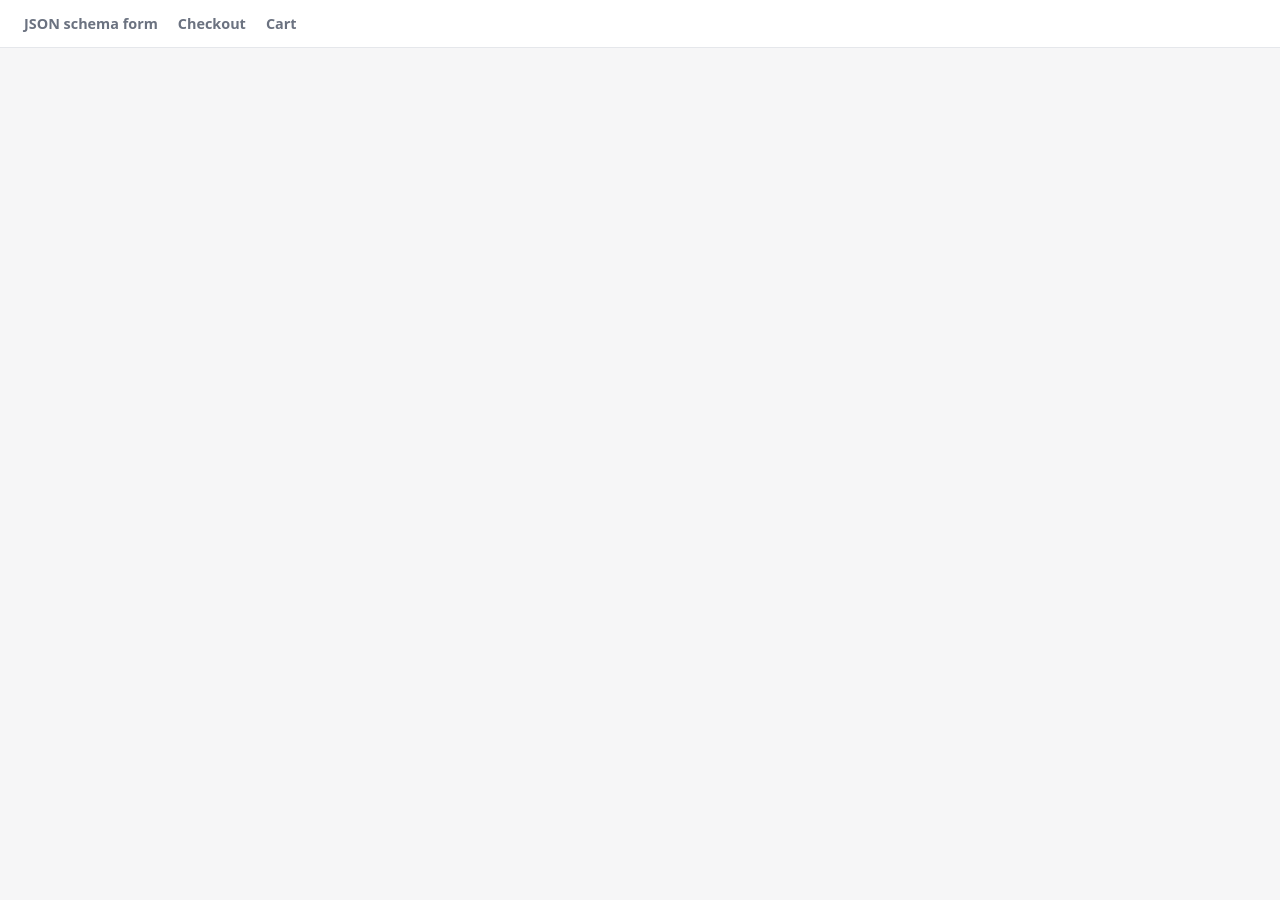
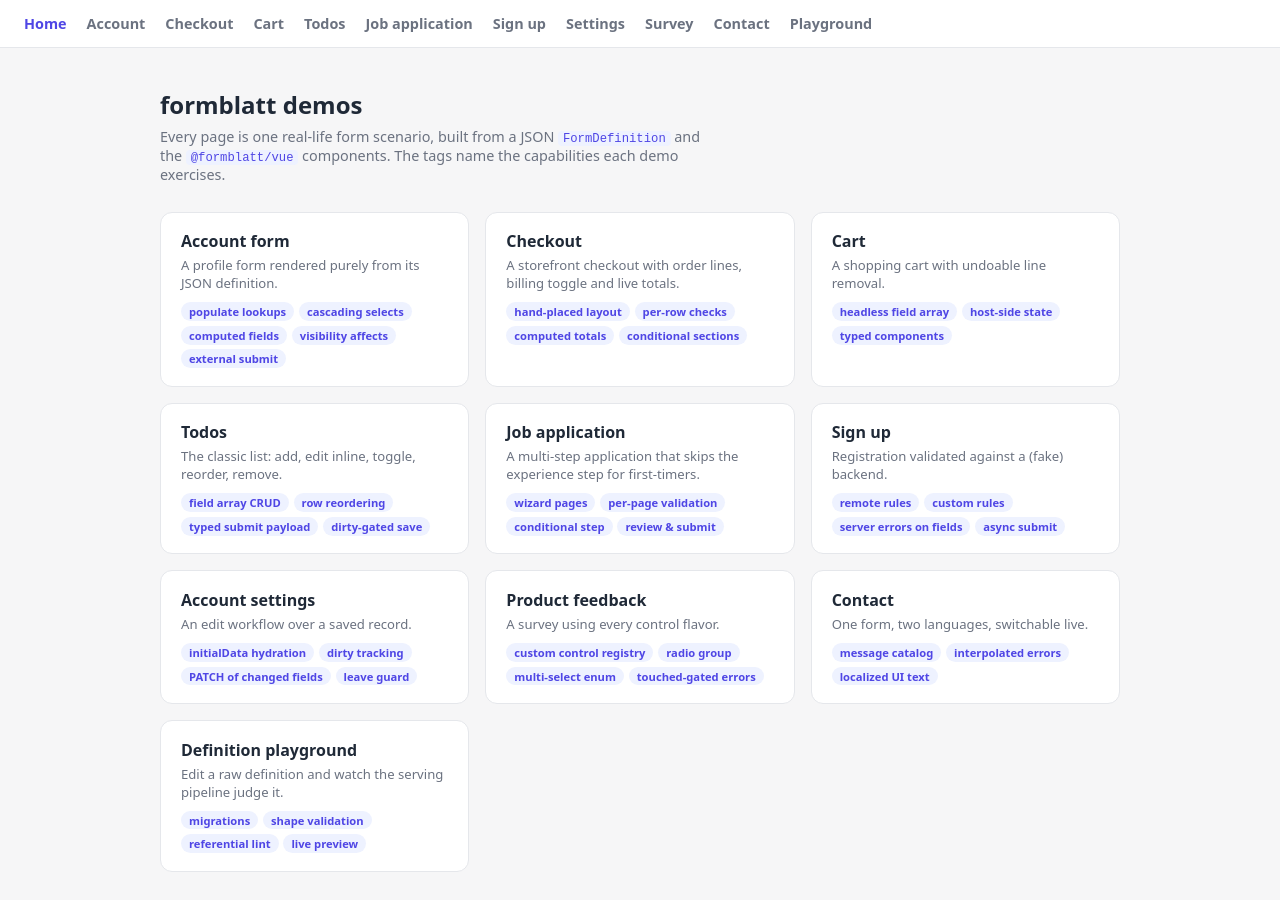
Before and after one commit to formblatt-org/formblatt, a Nuxt app in the folder apps/demo/: page / in a window 1280 px wide. Shown: the top 900 px of the page. Before the commit the page ends 800 px from the top, so only its background shows below. Built offline with nearby package versions, Linux system fonts and the light colour scheme.

Commit message:
add demo landing page and expand the nav

```diff
--- a/apps/demo/app/app.vue
+++ b/apps/demo/app/app.vue
@@ -3,9 +3,17 @@
 <template>
   <div class="app-shell">
     <nav class="app-nav">
-      <NuxtLink to="/">JSON schema form</NuxtLink>
+      <NuxtLink to="/">Home</NuxtLink>
+      <NuxtLink to="/account">Account</NuxtLink>
       <NuxtLink to="/checkout">Checkout</NuxtLink>
       <NuxtLink to="/cart">Cart</NuxtLink>
+      <NuxtLink to="/todos">Todos</NuxtLink>
+      <NuxtLink to="/careers">Job application</NuxtLink>
+      <NuxtLink to="/signup">Sign up</NuxtLink>
+      <NuxtLink to="/settings">Settings</NuxtLink>
+      <NuxtLink to="/survey">Survey</NuxtLink>
+      <NuxtLink to="/contact">Contact</NuxtLink>
+      <NuxtLink to="/playground">Playground</NuxtLink>
     </nav>
     <NuxtPage />
   </div>
@@ -40,7 +48,8 @@ body {
   color: #1f2937;
 }
 
-.app-nav a.router-link-active {
+/* exact: the "/" home link would otherwise count as active on every route */
+.app-nav a.router-link-exact-active {
   color: #4f46e5;
 }
 </style>
--- /dev/null
+++ b/apps/demo/app/pages/index.vue
@@ -0,0 +1,172 @@
+<script setup lang="ts">
+/** Every demo page, with the formblatt capabilities it exercises. */
+const DEMOS = [
+  {
+    to: "/account",
+    title: "Account form",
+    scenario: "A profile form rendered purely from its JSON definition.",
+    features: ["populate lookups", "cascading selects", "computed fields", "visibility affects", "external submit"],
+  },
+  {
+    to: "/checkout",
+    title: "Checkout",
+    scenario: "A storefront checkout with order lines, billing toggle and live totals.",
+    features: ["hand-placed layout", "per-row checks", "computed totals", "conditional sections"],
+  },
+  {
+    to: "/cart",
+    title: "Cart",
+    scenario: "A shopping cart with undoable line removal.",
+    features: ["headless field array", "host-side state", "typed components"],
+  },
+  {
+    to: "/todos",
+    title: "Todos",
+    scenario: "The classic list: add, edit inline, toggle, reorder, remove.",
+    features: ["field array CRUD", "row reordering", "typed submit payload", "dirty-gated save"],
+  },
+  {
+    to: "/careers",
+    title: "Job application",
+    scenario: "A multi-step application that skips the experience step for first-timers.",
+    features: ["wizard pages", "per-page validation", "conditional step", "review & submit"],
+  },
+  {
+    to: "/signup",
+    title: "Sign up",
+    scenario: "Registration validated against a (fake) backend.",
+    features: ["remote rules", "custom rules", "server errors on fields", "async submit"],
+  },
+  {
+    to: "/settings",
+    title: "Account settings",
+    scenario: "An edit workflow over a saved record.",
+    features: ["initialData hydration", "dirty tracking", "PATCH of changed fields", "leave guard"],
+  },
+  {
+    to: "/survey",
+    title: "Product feedback",
+    scenario: "A survey using every control flavor.",
+    features: ["custom control registry", "radio group", "multi-select enum", "touched-gated errors"],
+  },
+  {
+    to: "/contact",
+    title: "Contact",
+    scenario: "One form, two languages, switchable live.",
+    features: ["message catalog", "interpolated errors", "localized UI text"],
+  },
+  {
+    to: "/playground",
+    title: "Definition playground",
+    scenario: "Edit a raw definition and watch the serving pipeline judge it.",
+    features: ["migrations", "shape validation", "referential lint", "live preview"],
+  },
+];
+</script>
+
+<template>
+  <div class="landing">
+    <header class="hero">
+      <h1>formblatt demos</h1>
+      <p>
+        Every page is one real-life form scenario, built from a JSON
+        <code>FormDefinition</code> and the <code>@formblatt/vue</code> components.
+        The tags name the capabilities each demo exercises.
+      </p>
+    </header>
+
+    <div class="grid">
+      <NuxtLink v-for="demo in DEMOS" :key="demo.to" :to="demo.to" class="card">
+        <h2>{{ demo.title }}</h2>
+        <p>{{ demo.scenario }}</p>
+        <ul class="features">
+          <li v-for="feature in demo.features" :key="feature">{{ feature }}</li>
+        </ul>
+      </NuxtLink>
+    </div>
+  </div>
+</template>
+
+<style scoped>
+.landing {
+  max-width: 960px;
+  margin: 2.5rem auto;
+  padding: 0 1.5rem 3rem;
+  font-family: system-ui, -apple-system, "Segoe UI", Roboto, sans-serif;
+  color: #1f2937;
+}
+
+.hero h1 {
+  margin: 0 0 .35rem;
+  font-size: 1.5rem;
+  font-weight: 700;
+}
+
+.hero p {
+  margin: 0 0 1.75rem;
+  max-width: 560px;
+  font-size: .9rem;
+  color: #6b7280;
+}
+
+.hero code {
+  padding: .05rem .3rem;
+  background: #eef2ff;
+  border-radius: 4px;
+  font-size: .85em;
+  color: #4f46e5;
+}
+
+.grid {
+  display: grid;
+  grid-template-columns: repeat(auto-fill, minmax(280px, 1fr));
+  gap: 1rem;
+}
+
+.card {
+  display: block;
+  padding: 1.1rem 1.25rem;
+  background: #fff;
+  border: 1px solid #e5e7eb;
+  border-radius: 12px;
+  text-decoration: none;
+  color: inherit;
+  transition: border-color .15s, box-shadow .15s, transform .15s;
+}
+
+.card:hover {
+  border-color: #c7d2fe;
+  box-shadow: 0 10px 30px rgba(79, 70, 229, .08);
+  transform: translateY(-1px);
+}
+
+.card h2 {
+  margin: 0 0 .25rem;
+  font-size: 1rem;
+  font-weight: 650;
+}
+
+.card p {
+  margin: 0 0 .625rem;
+  font-size: .82rem;
+  color: #6b7280;
+}
+
+.features {
+  margin: 0;
+  padding: 0;
+  list-style: none;
+  display: flex;
+  flex-wrap: wrap;
+  gap: .3rem;
+}
+
+.features li {
+  padding: .12rem .5rem;
+  font-size: .7rem;
+  font-weight: 550;
+  color: #4f46e5;
+  background: #eef2ff;
+  border-radius: 999px;
+}
+</style>
```
